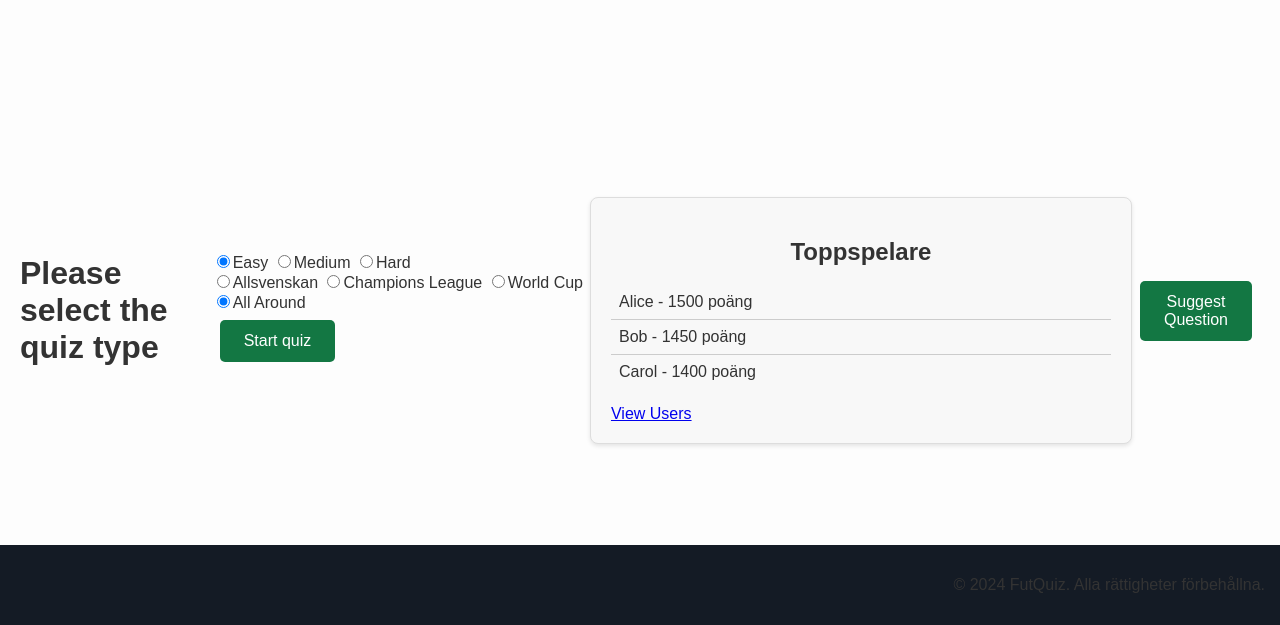
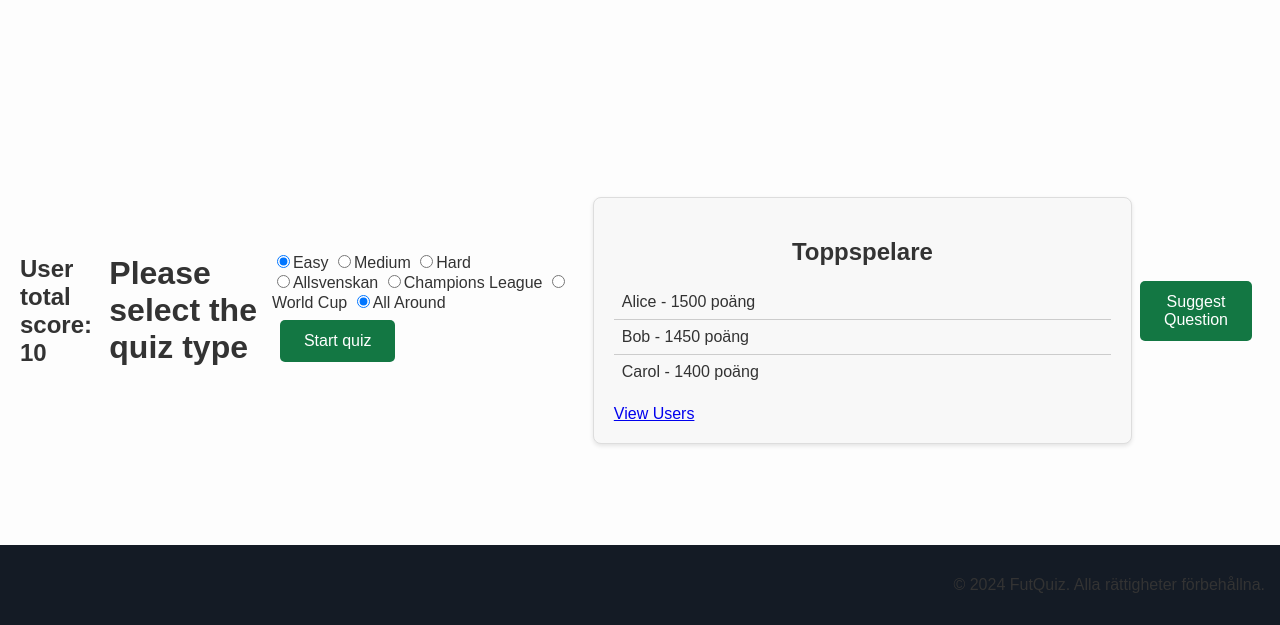
Before and after one commit to Peppino9/quiz-python-game, a Flask app: template templates/main.html in a window 1280 px wide. Shown: the part 175-800 px from the top of the page. Run offline with Flask 3, Linux system fonts and the light colour scheme; the template is opened without the code that fills it: most values are stand-ins (such as "Sample title", 1, 10 or a date in 2020); some libraries are stand-ins or nearby versions.

Commit message:
Score
Visas i main för varje user

```diff
--- a/app.py
+++ b/app.py
@@ -11,7 +11,7 @@ import datetime
 
 app = Flask(__name__)
 app.secret_key = 'default_secret_key'
-questions_in_quiz = 10
+questions_in_quiz = 3
 
 questions_easy = [
     {
@@ -167,7 +167,15 @@ def user_view():
     if isAdmin:
         q_list = build_admin_questions_list(uname)
         return render_template('admin.html', admin=uname, questions_list=q_list)
-    return render_template('main.html', username=uname)
+
+    try:
+        results = dbConnector.executeSQL("SELECT Score FROM users WHERE email='%s'" % uname)
+        for row in results:
+            if not isAdmin:
+                g_score = row[0]
+    except Exception as e:
+        print("ERROR: %s" % str(e))
+    return render_template('main.html', username=uname, gen_score=g_score)
 
 @app.route('/admin', methods=['POST', 'GET'])
 def admin_view():
--- a/templates/main.html
+++ b/templates/main.html
@@ -18,10 +18,9 @@
                 <h1>Welcome, {{ username }}</h1>
                 <p>Välj svårighetsgrad och testa dina kunskaper!</p>
             </div>
-
-
         </header>
         <main>
+            <h2>User total score: {{ gen_score }}</h2>
             <h1>Please select the quiz type</h1>
             <form action="/start_quiz" method="post">
                 <!-- Easy Button >
```
